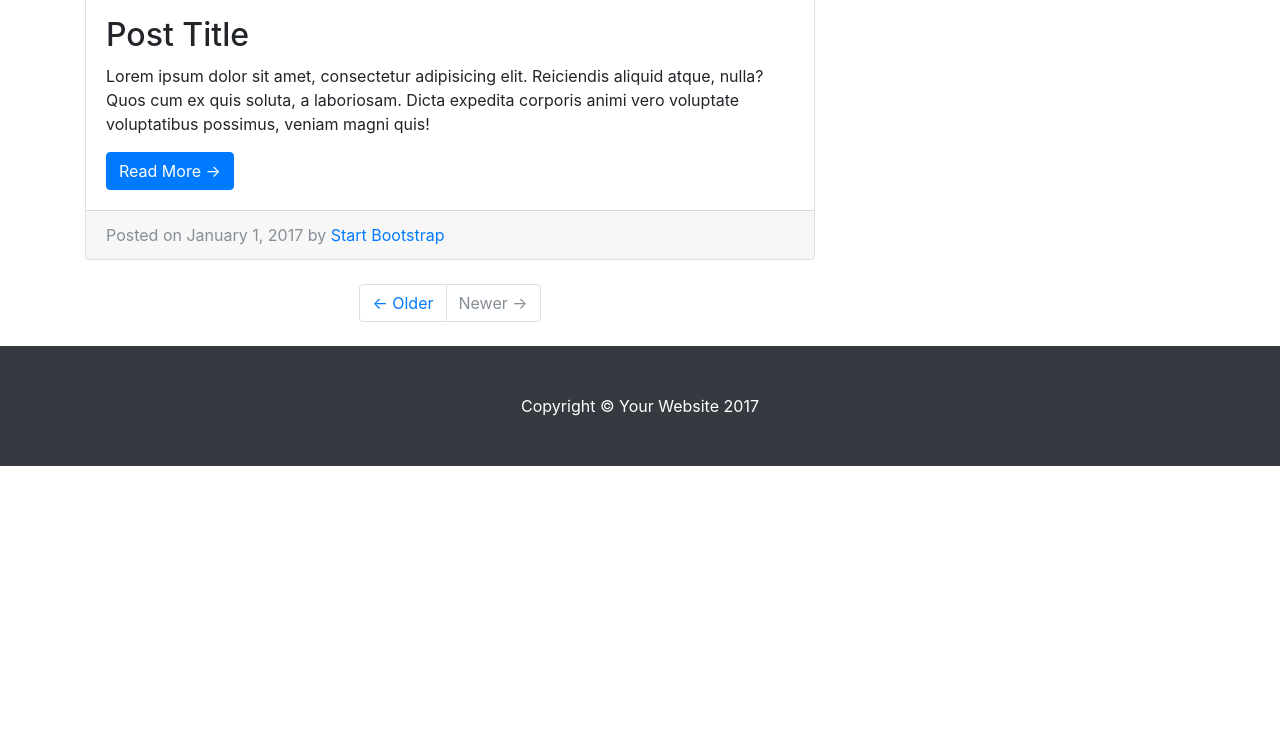
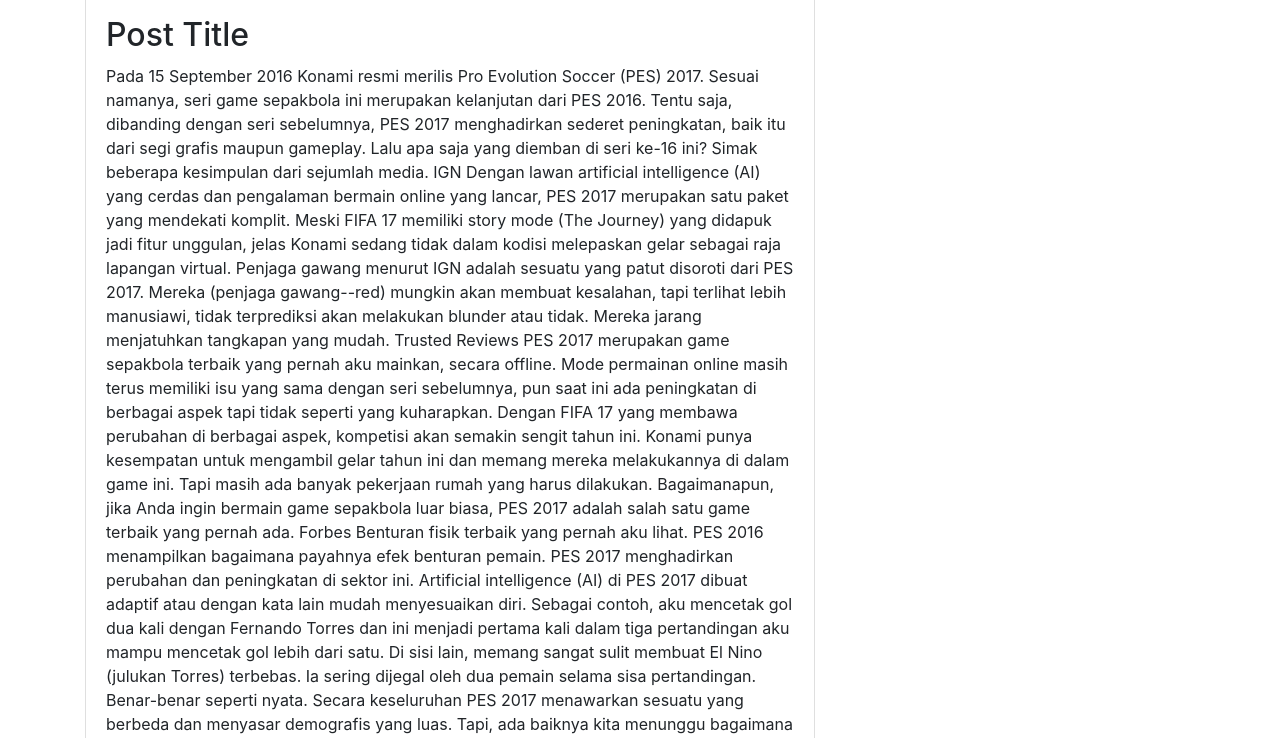
Before and after one commit to myanhandkoko/myanhandkoko.github.io, a website: page index.html in a window 1280 px wide. Shown: the part 1602-2340 px from the top of the page. Before the commit the page ends 2068 px from the top, so only its background shows below. Drawn offline with Linux system fonts and the light colour scheme.

Commit message:
Update index.html

```diff
--- a/index.html
+++ b/index.html
@@ -93,7 +93,49 @@
             <img class="card-img-top" src="http://placehold.it/750x300" alt="Card image cap">
             <div class="card-body">
               <h2 class="card-title">Post Title</h2>
-              <p class="card-text">Lorem ipsum dolor sit amet, consectetur adipisicing elit. Reiciendis aliquid atque, nulla? Quos cum ex quis soluta, a laboriosam. Dicta expedita corporis animi vero voluptate voluptatibus possimus, veniam magni quis!</p>
+              <p class="card-text">Pada 15 September 2016 Konami resmi merilis Pro Evolution Soccer (PES) 2017. Sesuai namanya, seri game sepakbola ini merupakan kelanjutan dari PES 2016.
+
+Tentu saja, dibanding dengan seri sebelumnya, PES 2017 menghadirkan sederet peningkatan, baik itu dari segi grafis maupun gameplay. Lalu apa saja yang diemban di seri ke-16 ini? Simak beberapa kesimpulan dari sejumlah media.
+
+IGN
+
+Dengan lawan artificial intelligence (AI) yang cerdas dan pengalaman bermain online yang lancar, PES 2017 merupakan satu paket yang mendekati komplit. Meski FIFA 17 memiliki story mode (The Journey) yang didapuk jadi fitur unggulan, jelas Konami sedang tidak dalam kodisi melepaskan gelar sebagai raja lapangan virtual.
+
+Penjaga gawang menurut IGN adalah sesuatu yang patut disoroti dari PES 2017. Mereka (penjaga gawang--red) mungkin akan membuat kesalahan, tapi terlihat lebih manusiawi, tidak terprediksi akan melakukan blunder atau tidak. Mereka jarang menjatuhkan tangkapan yang mudah.
+
+Trusted Reviews
+
+PES 2017 merupakan game sepakbola terbaik yang pernah aku mainkan, secara offline. Mode permainan online masih terus memiliki isu yang sama dengan seri sebelumnya, pun saat ini ada peningkatan di berbagai aspek tapi tidak seperti yang kuharapkan.
+
+Dengan FIFA 17 yang membawa perubahan di berbagai aspek, kompetisi akan semakin sengit tahun ini. Konami punya kesempatan untuk mengambil gelar tahun ini dan memang mereka melakukannya di dalam game ini. Tapi masih ada banyak pekerjaan rumah yang harus dilakukan.
+
+Bagaimanapun, jika Anda ingin bermain game sepakbola luar biasa, PES 2017 adalah salah satu game terbaik yang pernah ada.
+
+
+Forbes
+
+Benturan fisik terbaik yang pernah aku lihat. PES 2016 menampilkan bagaimana payahnya efek benturan pemain. PES 2017 menghadirkan perubahan dan peningkatan di sektor ini.
+
+Artificial intelligence (AI) di PES 2017 dibuat adaptif atau dengan kata lain mudah menyesuaikan diri. Sebagai contoh, aku mencetak gol dua kali dengan Fernando Torres dan ini menjadi pertama kali dalam tiga pertandingan aku mampu mencetak gol lebih dari satu.
+
+Di sisi lain, memang sangat sulit membuat El Nino (julukan Torres) terbebas. Ia sering dijegal oleh dua pemain selama sisa pertandingan. Benar-benar seperti nyata.
+
+Secara keseluruhan PES 2017 menawarkan sesuatu yang berbeda dan menyasar demografis yang luas. Tapi, ada baiknya kita menunggu bagaimana FIFA 17.
+
+Digital Spy
+
+Kita harus menunggu sampai 29 September 2016 untuk melihat bagaimana PES dan FIFA benar-benar dibandingkan. Tapi untuk saat ini PES 2017 baru saja mencetak gol kemenangan.
+
+Sisi realistis benar-benar ditunjukkan pada seri ini, membuat semua umpan, tekel, dan upaya mencetak gol terasa akurat dan bermanfaat. Terjadi peningkatan di sektor penjaga gawang dan grafis. Bahkan wasit yang lebih realistis akan membuat Anda frustasi --mereka akan melakukan tugasnya seperti di permainan sungguhan.
+
+
+Metro
+
+PES 2017 memiliki penyempurnaan dari seri sebelumnya. Game digarap dengan pencapaian tahun lalu untuk memastikan bahwa ini menjadi game sepakbola terbaik yang pernah ada.
+
+Kelebihan terdapat pada peningkatan di aspek mengumpan, shooting, dan drible yang terbaik. Penjaga gawang memiliki kemampuan yang lebih dari seri sebelumnya. Secara mengejutkan, grafisnya juga bagus.
+
+Kekurangan adalah wasit yang kini lebih susah ditebak dan membuat frustrasi. Juga hanya ada beberapa fitur baru.</p>
               <a href="#" class="btn btn-primary">Read More &rarr;</a>
             </div>
             <div class="card-footer text-muted">
```
